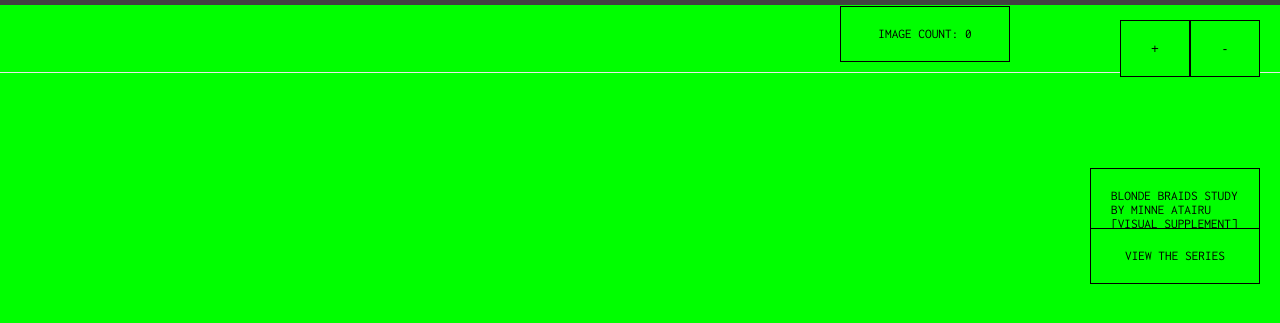
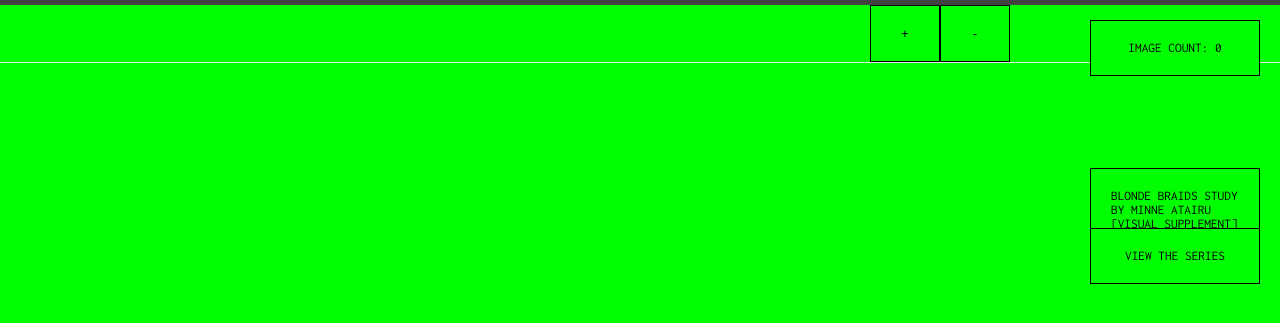
Before and after one commit to saimayasmeen4/minneatairu-json.github.io, a Jekyll site: the page built from about.markdown, in a window 1280 px wide. Shown: the top 323 px of the page. Built offline with Jekyll 4.4.1, drawn with Linux system fonts in a browser that asks for light colours; comment, search, counter and statistics services are not loaded.

Commit message:
display: flex;

```diff
--- a/_includes/header.html
+++ b/_includes/header.html
@@ -6,10 +6,10 @@
     <nav class="site-nav">
 
 
+      <div class="zoom-row">      <button  class="zoom-btn" id="zoomIn">+</button>
+        <button  class="zoom-btn" id="zoomOut">-</button></div>
+      <div class="fixed-column">
 
-      <div class="fixed-column">
-        <button  class="zoom-btn" id="zoomIn">+</button>
-        <button  class="zoom-btn" id="zoomOut">-</button></div>
         <button id="imageCount" class="image-count">IMAGE COUNT: 0</button>
 
       <button id="learnMoreBtn" class="learn-more-btn">
@@ -22,7 +22,7 @@
       </button>
 
       <button id="backToTopBtn" onclick="scrollToTop()">BACK TO TOP</button>
-
+</div>
 
 
       <div id="learnMoreModal" class="modal-info">
@@ -77,12 +77,13 @@
         img:hover {
           cursor: crosshair;
         }
-
+.zoom-row{    display: flex;}
 .fixed-column {
     position: fixed; /* Fixed positioning */
     top: 20px; /* Distance from the top of the page */
     right: 20px; /* Distance from the right of the page */
     display: flex;
+    flex-direction: column; /* Arrange buttons vertically */
     align-items: flex-start; /* Align buttons to the start (right side) */
     z-index: 1000; /* Ensure it's above other elements */
 }
```
